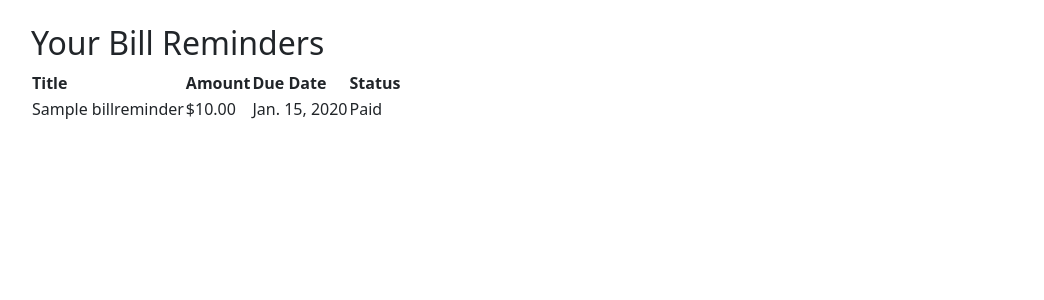
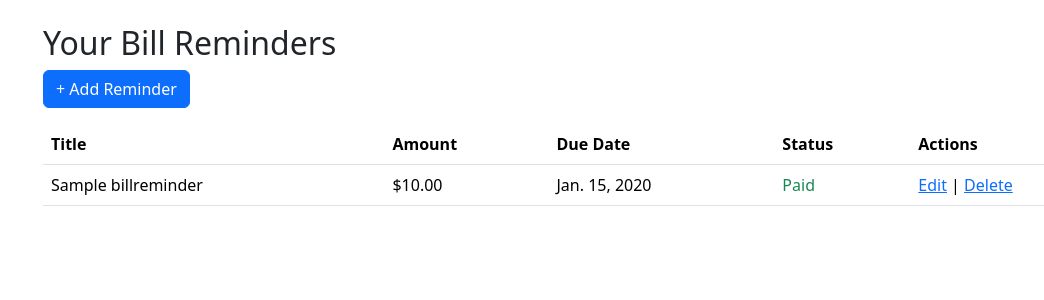
Before and after one commit to krishpra2315/money-parce, a Django app: page /reminders/ in a window 1280 px wide. Shown: the part 56-356 px from the top of the page, without its empty margins (51-1095 px from the left). Run offline with Django 5.2, Linux system fonts and the light colour scheme; a user stored in the database is signed in; tables that the repository leaves empty hold one stand-in row (values such as "Sample post").

Commit message:
update bill reminders crud

```diff
--- a/reminders/urls.py
+++ b/reminders/urls.py
@@ -1,6 +1,14 @@
 from django.urls import path
-from . import views
+from .views import (
+    bill_reminders,
+    BillReminderCreateView,
+    BillReminderUpdateView,
+    BillReminderDeleteView
+)
 
 urlpatterns = [
-    path('', views.bill_reminders, name='bill_reminders'),
+    path('', bill_reminders, name='bill_reminders'),
+    path('new/', BillReminderCreateView.as_view(), name='reminder_create'),
+    path('<int:pk>/edit/', BillReminderUpdateView.as_view(), name='reminder_edit'),
+    path('<int:pk>/delete/', BillReminderDeleteView.as_view(), name='reminder_delete'),
 ]
--- a/reminders/views.py
+++ b/reminders/views.py
@@ -1,12 +1,44 @@
-from django.shortcuts import render
+from django.urls import reverse_lazy
+from django.views.generic import CreateView, UpdateView, DeleteView
+from .models import BillReminder
+from .forms import BillReminderForm
+from django.contrib.auth.mixins import LoginRequiredMixin, UserPassesTestMixin
 
-# Create your views here.
 from django.shortcuts import render
 from .models import BillReminder
 from django.contrib.auth.decorators import login_required
 
 @login_required
 def bill_reminders(request):
-    user = request.user
-    reminders = BillReminder.objects.filter(user=user).order_by('due_date')
+    # Get the reminders for the logged-in user
+    reminders = BillReminder.objects.filter(user=request.user).order_by('due_date')
     return render(request, 'reminders/bill_reminders.html', {'reminders': reminders})
+
+class BillReminderCreateView(LoginRequiredMixin, CreateView):
+    model = BillReminder
+    form_class = BillReminderForm
+    template_name = 'reminders/reminder_form.html'
+    success_url = reverse_lazy('bill_reminders')
+
+    def form_valid(self, form):
+        form.instance.user = self.request.user
+        return super().form_valid(form)
+
+class BillReminderUpdateView(LoginRequiredMixin, UserPassesTestMixin, UpdateView):
+    model = BillReminder
+    form_class = BillReminderForm
+    template_name = 'reminders/reminder_form.html'
+    success_url = reverse_lazy('bill_reminders')
+
+    def test_func(self):
+        reminder = self.get_object()
+        return reminder.user == self.request.user
+
+class BillReminderDeleteView(LoginRequiredMixin, UserPassesTestMixin, DeleteView):
+    model = BillReminder
+    template_name = 'reminders/reminder_confirm_delete.html'
+    success_url = reverse_lazy('bill_reminders')
+
+    def test_func(self):
+        reminder = self.get_object()
+        return reminder.user == self.request.user
--- a/templates/reminders/bill_reminders.html
+++ b/templates/reminders/bill_reminders.html
@@ -1,23 +1,45 @@
 {% extends 'base.html' %}
 
 {% block content %}
+<div class="container">
   <h2>Your Bill Reminders</h2>
-<table>
+
+  <a href="{% url 'reminder_create' %}" class="btn btn-primary">+ Add Reminder</a>
+
+  {% if reminders %}
+    <table class="table mt-3">
+      <thead>
         <tr>
           <th>Title</th>
           <th>Amount</th>
           <th>Due Date</th>
           <th>Status</th>
+          <th>Actions</th>
         </tr>
+      </thead>
+      <tbody>
         {% for reminder in reminders %}
         <tr>
           <td>{{ reminder.title }}</td>
           <td>${{ reminder.amount }}</td>
           <td>{{ reminder.due_date }}</td>
-    <td>{% if reminder.is_paid %}Paid{% else %}Unpaid{% endif %}</td>
+          <td>
+            {% if reminder.is_paid %}
+              <span class="text-success">Paid</span>
+            {% else %}
+              <span class="text-danger">Unpaid</span>
+            {% endif %}
+          </td>
+          <td>
+            <a href="{% url 'reminder_edit' reminder.pk %}">Edit</a> |
+            <a href="{% url 'reminder_delete' reminder.pk %}">Delete</a>
+          </td>
         </tr>
-  {% empty %}
-  <tr><td colspan="4">No bill reminders found.</td></tr>
         {% endfor %}
+      </tbody>
     </table>
+  {% else %}
+    <p>No bill reminders found.</p>
+  {% endif %}
+</div>
 {% endblock %}
```
Also changed, not shown: reminders/forms.py (added, +7 -0 lines), reminders/templates/reminders/reminder_confirm_delete.html (added, +10 -0 lines), reminders/templates/reminders/reminder_form.html (added, +11 -0 lines). Lines whose indentation alone changed are shown as unchanged.
